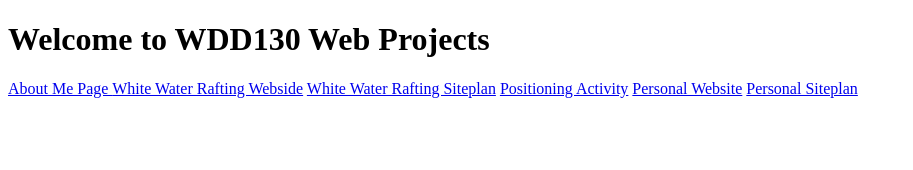
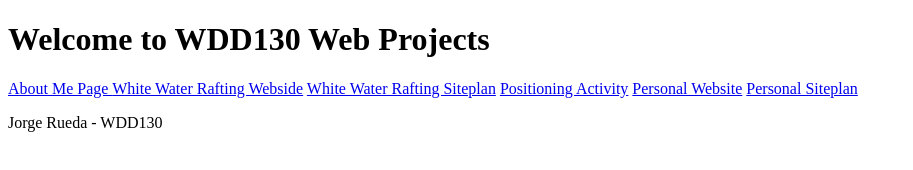
Before and after one commit to AGUASJORGE/wdd130-2, a plain HTML site: page index.html in a window 1280 px wide. Shown: the whole page, without its empty margins (0-913 px from the left). Drawn offline with Linux system fonts and the light colour scheme.

Commit message:
Added a paragraph to the home page

```diff
--- a/index.html
+++ b/index.html
@@ -16,6 +16,6 @@
   <a href="#">Personal Website</a>
   <a href="#">Personal Siteplan</a>
 </nav>
-
+<p>Jorge Rueda - WDD130</p>
 </body>
 </html>
```
